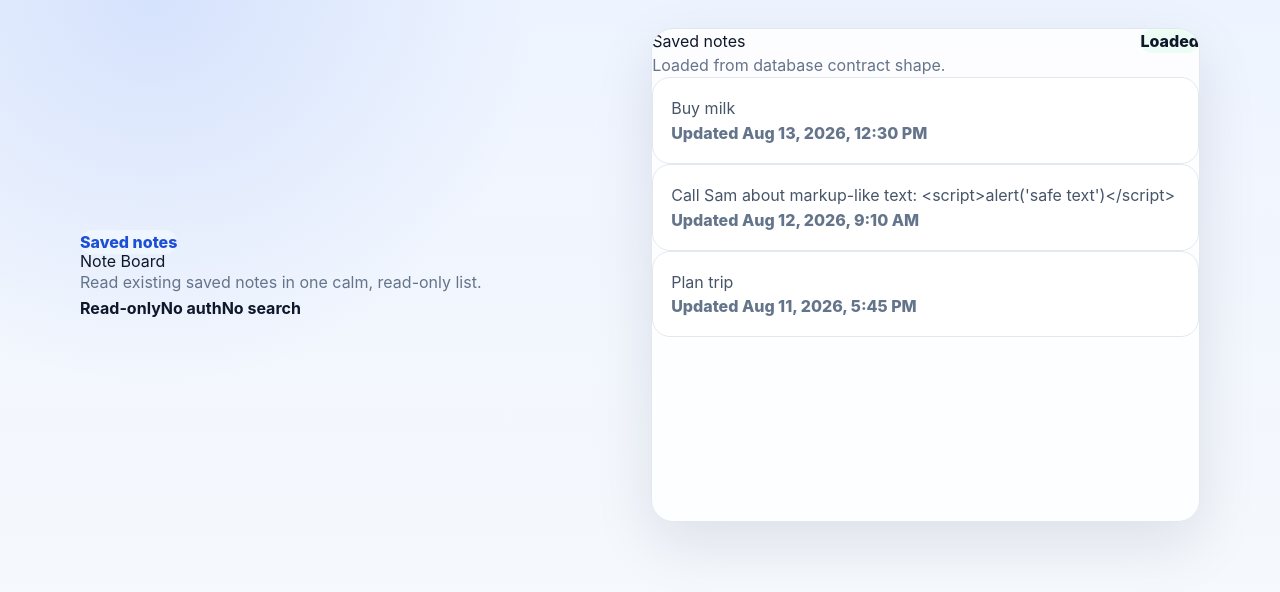
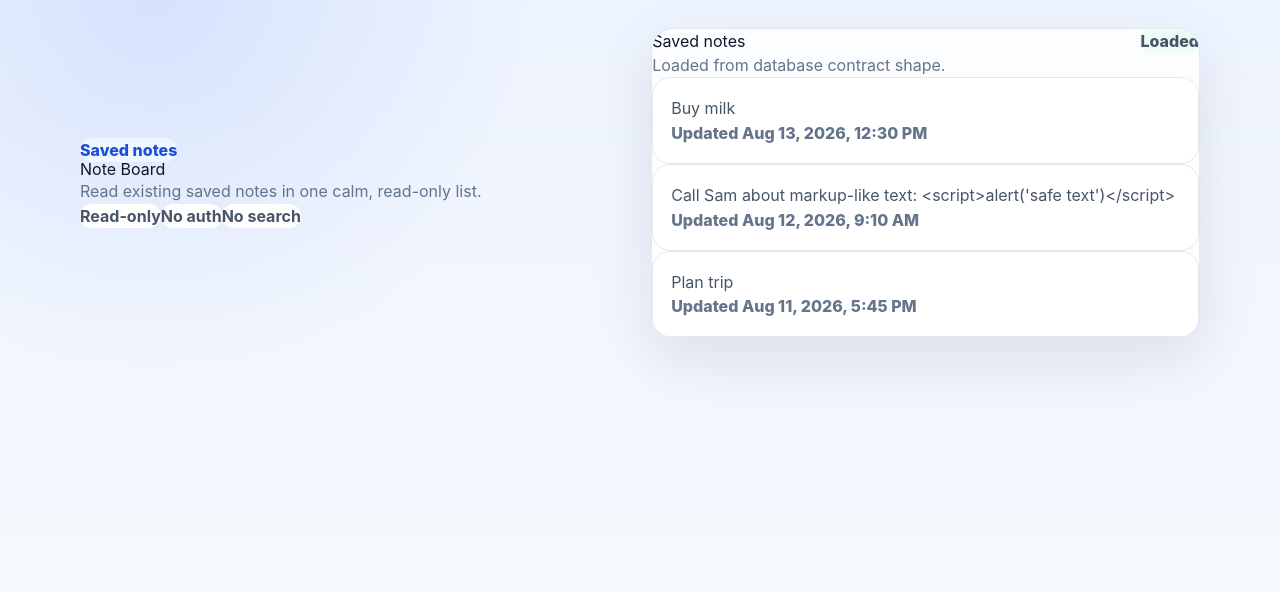
Before and after one commit to ThanhNV121097/project-8732b3c5, a Next.js app in the folder code/frontend/: page / in a window 1280 px wide. Shown: the top 592 px of the page. Built offline with nearby package versions, Linux system fonts and the light colour scheme.

Commit message:
Use design tokens in saved notes styles

```diff
--- a/code/frontend/components/DisplaySavedNotes.module.css
+++ b/code/frontend/components/DisplaySavedNotes.module.css
@@ -12,7 +12,7 @@
 
 .eyebrow {
   display: inline-flex;
-  border: var(--border-width) solid var(--color-border-info);
+  border: var(--border-width) solid var(--color-primary-soft);
   border-radius: var(--radius-full);
   background: var(--color-primary-soft);
   color: var(--color-primary-strong);
@@ -48,8 +48,8 @@
 .pills li {
   border: var(--border-width) solid var(--color-border);
   border-radius: var(--radius-full);
-  background: var(--color-surface-muted);
-  color: var(--color-text-pill);
+  background: var(--color-surface);
+  color: var(--color-text-subtle);
   padding: var(--space-9) var(--space-12);
   font-size: var(--text-sm);
   font-weight: 650;
@@ -86,10 +86,10 @@
   align-items: center;
   align-self: start;
   gap: var(--space-8);
-  border: var(--border-width) solid var(--color-border-success);
+  border: var(--border-width) solid var(--color-success);
   border-radius: var(--radius-full);
   background: var(--color-success-soft);
-  color: var(--color-success-text);
+  color: var(--color-text-subtle);
   padding: var(--space-8) var(--space-11);
   font-size: var(--text-sm-tight);
   font-weight: 760;
@@ -103,9 +103,9 @@
 }
 
 .loading {
-  border-color: var(--color-border-success);
+  border-color: var(--color-success);
   background: var(--color-success-soft);
-  color: var(--color-success-text);
+  color: var(--color-text-subtle);
 }
 
 .empty {
@@ -115,9 +115,9 @@
 }
 
 .error {
-  border-color: var(--color-border-danger);
+  border-color: var(--color-danger);
   background: var(--color-danger-soft);
-  color: var(--color-danger-strong);
+  color: var(--color-danger);
 }
 
 .error span {
@@ -125,7 +125,7 @@
 }
 
 .board {
-  min-height: 444px;
+  min-height: calc((var(--space-64) * 6) + var(--space-48) + var(--space-12));
   padding: var(--space-22);
 }
 
@@ -182,7 +182,7 @@
 }
 
 .errorCard {
-  border-color: var(--color-border-danger);
+  border-color: var(--color-danger);
   background: var(--color-danger-soft);
 }
 
@@ -200,23 +200,23 @@
   display: block;
   width: 100%;
   height: var(--space-14);
-  max-width: 320px;
+  max-width: calc(var(--space-64) * 5);
   border-radius: var(--radius-full);
   background: var(--color-primary-soft);
   animation: pulse var(--duration-shimmer) var(--easing-linear) infinite;
 }
 
 .skeletonShort {
-  max-width: 220px;
+  max-width: calc((var(--space-64) * 3) + var(--space-28));
 }
 
 .retry {
   border: var(--border-width) solid var(--color-danger);
   border-radius: var(--radius-full);
   background: var(--color-danger);
-  color: var(--color-primary-text);
+  color: var(--color-surface);
   padding: var(--space-10) var(--space-14);
-  box-shadow: var(--shadow-danger-action);
+  box-shadow: var(--shadow-lg);
   font-size: var(--text-sm-tight);
   font-weight: 760;
   cursor: pointer;
@@ -224,8 +224,8 @@
 }
 
 .retry:hover {
-  border-color: var(--color-danger-strong);
-  background: var(--color-danger-strong);
+  border-color: var(--color-danger);
+  background: var(--color-danger);
 }
 
 @keyframes enter {
@@ -241,7 +241,7 @@
   50% { opacity: .45; }
 }
 
-@media (max-width: 860px) {
+@media (max-width: 53.75em) {
   .shell {
     grid-template-columns: 1fr;
     gap: var(--space-16);
```
